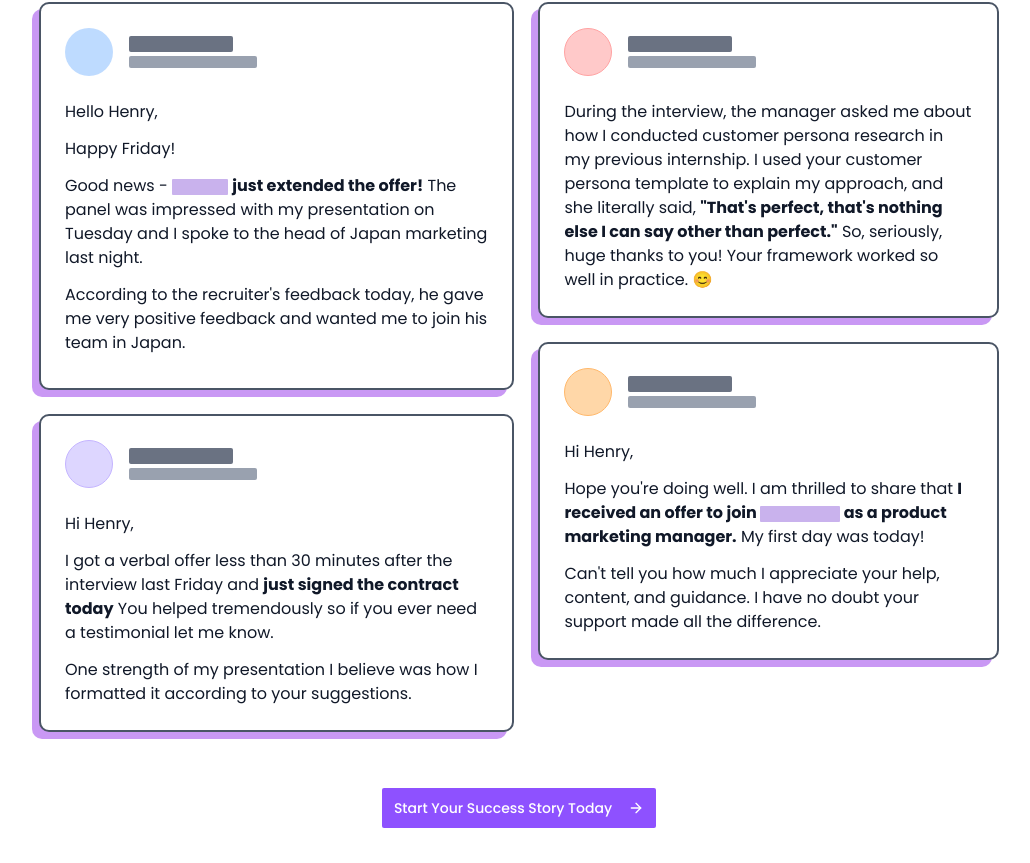
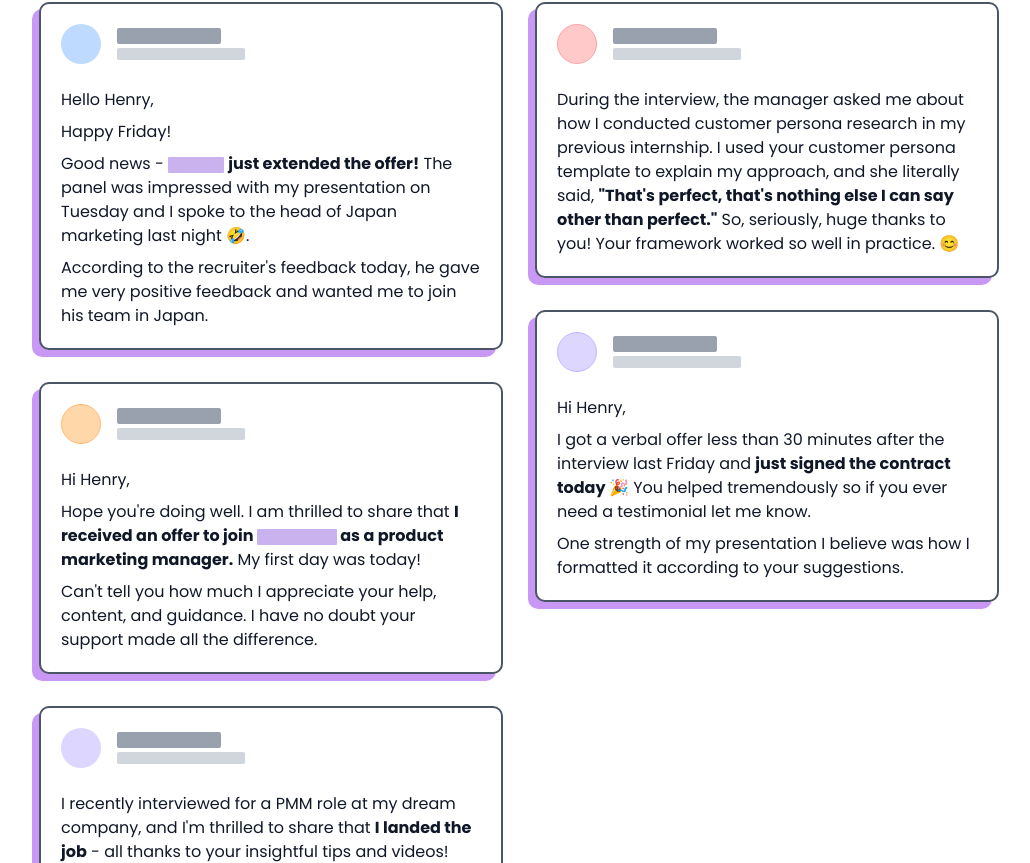
Before and after one commit to pj-pj-pj/pmm-school, a Next.js app: page / in a window 1280 px wide. Shown: the part 6917-7780 px from the top of the page, without its empty margins (121-1151 px from the left). Built offline with nearby package versions, Linux system fonts and the light colour scheme.

Commit message:
feat: masonry style layout on testimonials

```diff
--- a/components/career-invest-grid.tsx
+++ b/components/career-invest-grid.tsx
@@ -1,25 +1,35 @@
-// components/TestimonialGrid.tsx
 "use client";
+
+import Masonry from "react-masonry-css";
 
 export default function TestimonialGrid({
   testimonials,
 }: {
   testimonials: any[];
 }) {
+  const breakpointColumnsObj = {
+    default: 2,
+    768: 1, // mobile
+  };
+
   return (
-    <div className="grid grid-cols-1 md:grid-cols-[1.6fr_1.55fr] auto-rows-min gap-4 lg:gap-6 mb-14">
+    <Masonry
+      breakpointCols={breakpointColumnsObj}
+      className="flex gap-8"
+      columnClassName="space-y-8"
+    >
       {testimonials.map((testimonial, index) => (
         <div
           key={index}
-          className={`bg-white border-2 border-gray-600 gray-200 rounded-lg p-6 shadow-[-7px_7px_0px_0px_rgba(147,_51,_234,_0.5)] ${testimonial.span}`}
+          className={`bg-white border-2 border-gray-600 rounded-lg p-5 shadow-[-7px_7px_0px_0px_rgba(147,_51,_234,_0.5)]`}
         >
           <div className="flex items-center space-x-4 mb-4">
             <div
-              className={`w-12 h-12 rounded-full ${testimonial.color} flex-shrink-0`}
+              className={`w-10 h-10 rounded-full ${testimonial.color} flex-shrink-0`}
             />
             <div className="flex-1 min-w-0">
-              <div className="bg-gray-500 h-4 w-26 rounded-xs mb-1"></div>
-              <div className="bg-gray-400 h-3 w-32 rounded-xs"></div>
+              <div className="bg-gray-400 h-4 w-26 rounded-xs mb-1"></div>
+              <div className="bg-gray-300 h-3 w-32 rounded-xs"></div>
             </div>
           </div>
           <p
@@ -28,6 +38,6 @@ export default function TestimonialGrid({
           />
         </div>
       ))}
-    </div>
+    </Masonry>
   );
 }
--- a/components/career-invest-testimonials-data.tsx
+++ b/components/career-invest-testimonials-data.tsx
@@ -1,8 +1,8 @@
 export const testimonials = [
   {
-    text: `<div style="margin-bottom: 0.8rem;">Hello Henry,</div>
-         <div style="margin-bottom: 0.8rem;">Happy Friday!</div>
-         <div style="margin-bottom: 0.8rem;">
+    text: `<div style="margin-bottom: 0.5rem;">Hello Henry,</div>
+         <div style="margin-bottom: 0.5rem;">Happy Friday!</div>
+         <div style="margin-bottom: 0.5rem;">
          Good news - <span style="
            background-color: #c9b2ed;
            width: 3.5rem;
@@ -12,24 +12,24 @@ export const testimonials = [
            vertical-align: middle;
            color: transparent;
          ">&nbsp;</span>
-         <strong>just extended the offer!</strong> The panel was impressed with my presentation on Tuesday and I spoke to the head of Japan marketing last night.
+         <strong>just extended the offer!</strong> The panel was impressed with my presentation on Tuesday and I spoke to the head of Japan marketing last night 🤣.
          </div>
         According to the recruiter's feedback today, he gave me very positive feedback and wanted me to join his team in Japan.`
       .replace(/\n\s+/g, " ")
       .trim(),
     color: "bg-blue-200",
-    span: "row-span-2",
+    span: "row-span-1",
   },
   {
     text: `During the interview, the manager asked me about how I conducted customer persona research in my previous internship. I used your customer persona template to explain my approach, and she literally said, <strong>"That's perfect, that's nothing else I can say other than perfect."</strong> So, seriously, huge thanks to you! Your framework worked so well in practice. 😊`
       .replace(/\n\s+/g, " ")
       .trim(),
     color: "bg-red-200 border border-red-300",
-    span: "row-span-1 ",
+    span: "row-span-1",
   },
   {
-    text: `<div style="margin-bottom: 0.8rem;">Hi Henry,</div>
-         <div style="margin-bottom: 0.8rem;">
+    text: `<div style="margin-bottom: 0.5rem;">Hi Henry,</div>
+         <div style="margin-bottom: 0.5rem;">
          Hope you're doing well. I am thrilled to share that <strong>I received an offer to join <span style="
            background-color: #c9b2ed;
            width: 5rem;
@@ -45,12 +45,12 @@ export const testimonials = [
       .trim(),
 
     color: "bg-orange-200 border border-orange-300",
-    span: "row-span-2 lg:mb-18",
+    span: "row-span-1 lg:mb-18",
   },
   {
-    text: `<div style="margin-bottom: 0.8rem;">Hi Henry,</div>
-      <div style="margin-bottom: 0.8rem;">
-      I got a verbal offer less than 30 minutes after the interview last Friday and <strong>just signed the contract today</strong> You helped tremendously so if you ever need a testimonial let me know.
+    text: `<div style="margin-bottom: 0.5rem;">Hi Henry,</div>
+      <div style="margin-bottom: 0.5rem;">
+      I got a verbal offer less than 30 minutes after the interview last Friday and <strong>just signed the contract today 🎉</strong> You helped tremendously so if you ever need a testimonial let me know.
       </div>
       One strength of my presentation I believe was how I formatted it according to your suggestions.`
       .replace(/\n\s+/g, " ")
@@ -58,4 +58,9 @@ export const testimonials = [
     color: "bg-violet-200 border border-violet-300",
     span: "row-span-1",
   },
+  {
+    text: "I recently interviewed for a PMM role at my dream company, and I'm thrilled to share that <strong>I landed the job</strong> - all thanks to your insightful tips and videos! Your content has been incredibly valuable in helping me learn and grow in my PMM journey.",
+    color: "bg-violet-200",
+    span: "row-span-1",
+  },
 ];
--- a/components/career-investment-section.tsx
+++ b/components/career-investment-section.tsx
@@ -33,7 +33,7 @@ export default function CareerInvestmentSection() {
 
         <TestimonialGrid testimonials={testimonials} />
 
-        <div className="text-center">
+        <div className="text-center mt-12 lg:mt-16">
           <Button
             onClick={handleClick}
             className="cursor-pointer bg-violet-500 hover:bg-violet-600 text-white py-5 text-sm font-medium rounded-xs"
--- a/package.json
+++ b/package.json
@@ -17,6 +17,7 @@
     "next": "15.3.3",
     "react": "^19.0.0",
     "react-dom": "^19.0.0",
+    "react-masonry-css": "^1.0.16",
     "tailwind-merge": "^3.3.0"
   },
   "devDependencies": {
```
Also changed, not shown: 1 other file (tests, documents, lock files or other folders).
